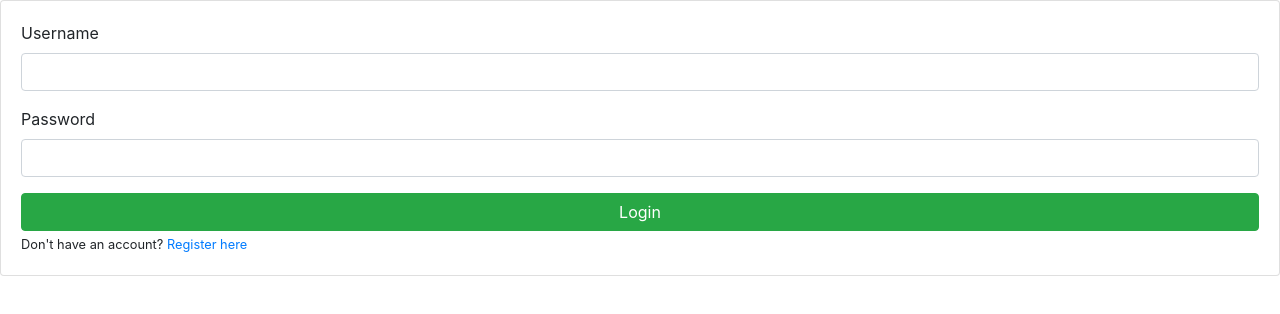
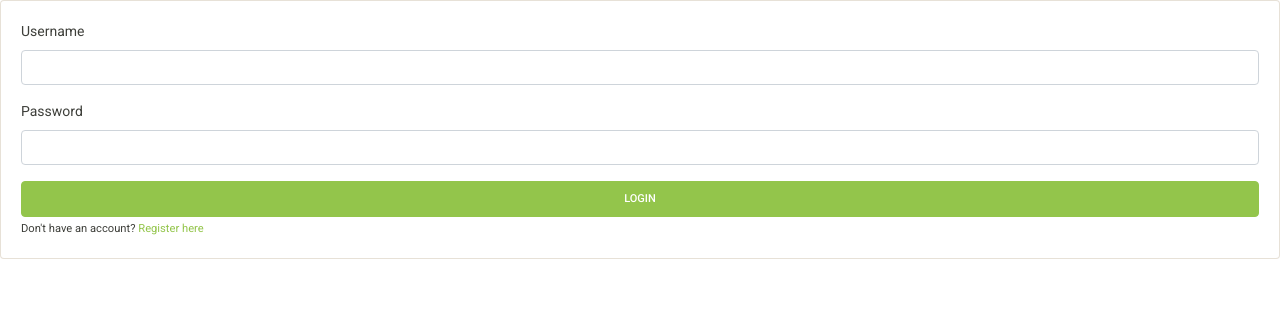
Before and after one commit to RageMpOpenSource/RAGE-Accounts, a website: page client_packages/cef/login/index.html in a window 1280 px wide. Drawn offline with nearby package versions, Linux system fonts and the light colour scheme.

Commit message:
Update index.html

```diff
--- a/client_packages/cef/login/index.html
+++ b/client_packages/cef/login/index.html
@@ -4,10 +4,11 @@
 		<meta charset="UTF-8">
 		<meta name="viewport" content="width=device-width, initial-scale=1.0">
 
-		<link rel="stylesheet" href="https://maxcdn.bootstrapcdn.com/bootstrap/4.0.0/css/bootstrap.min.css" integrity="sha384-Gn5384xqQ1aoWXA+058RXPxPg6fy4IWvTNh0E263XmFcJlSAwiGgFAW/dAiS6JXm" crossorigin="anonymous">
-		<link rel="stylesheet" href="style.css">
+		<link href="../assets/css/bootstrap.min.css" rel="stylesheet"/>
+		<link href="../assets/css/global-theme.css" rel="stylesheet"/>
+		<link href="style.css" rel="stylesheet"/>
 
-		<script src="https://cdnjs.cloudflare.com/ajax/libs/jquery/3.5.1/jquery.min.js"></script>
+		<script src="../assets/js/jquery-3.2.1.js"></script>
 	</head>
 
 	<body>
```
